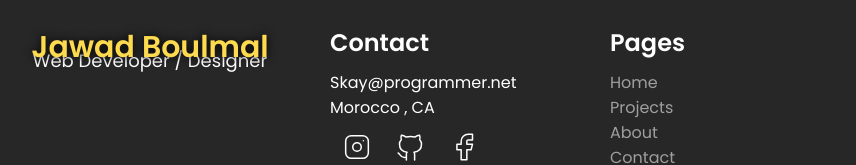
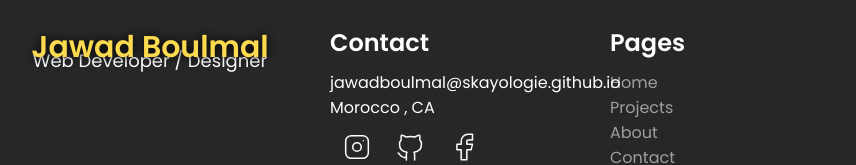
Before and after one commit to SKAY-37/SKAY-37.github.io, a plain HTML site: page index.html in a window 1280 px wide. Shown: the part 3225-3390 px from the top of the page, without its empty margins (210-1066 px from the left). Drawn offline with Linux system fonts and the light colour scheme.

Commit message:
Update index.html

```diff
--- a/index.html
+++ b/index.html
@@ -302,7 +302,7 @@
                     </div>
                     <div class="Cont width whiteCol">
                         <h1>Contact</h1>
-                        <p>Skay@programmer.net</p>
+                        <p>jawadboulmal@skayologie.github.io</p>
                         <p>Morocco , CA</p>
                         <div class="socialMedia">
                             <ul>
```
